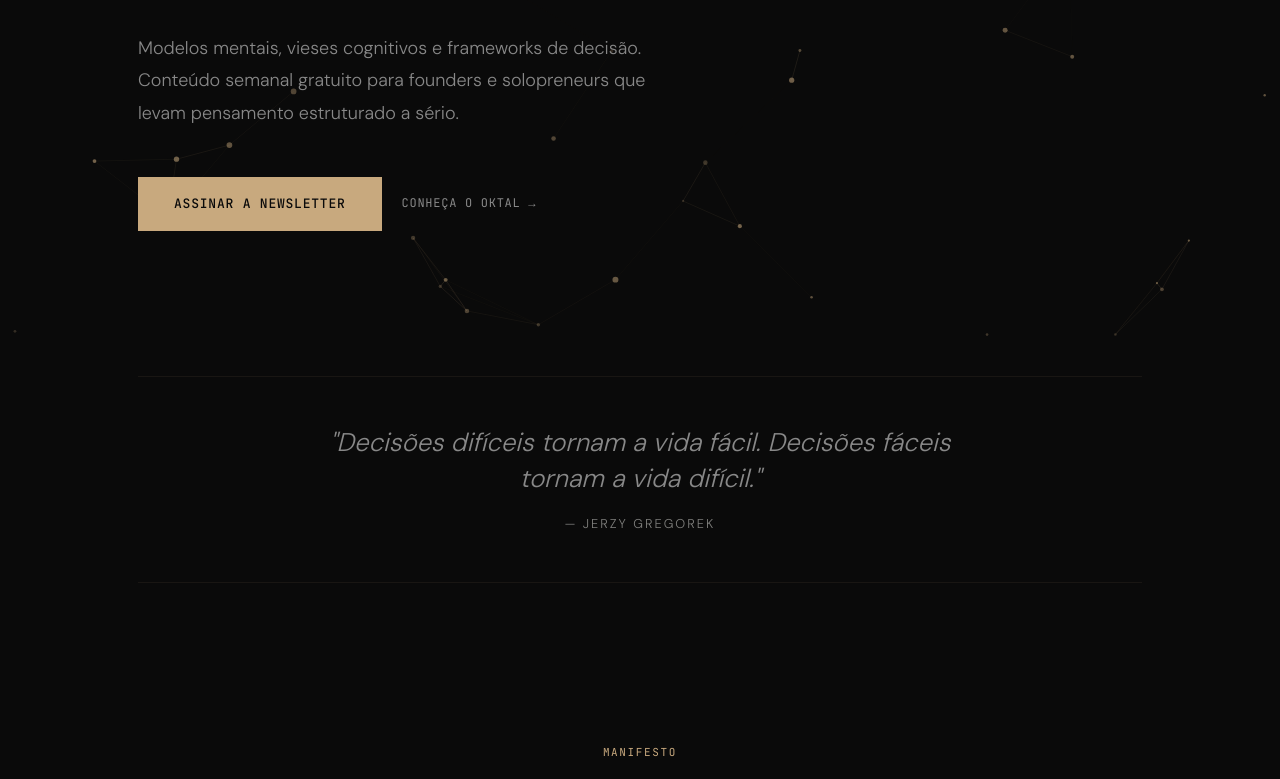
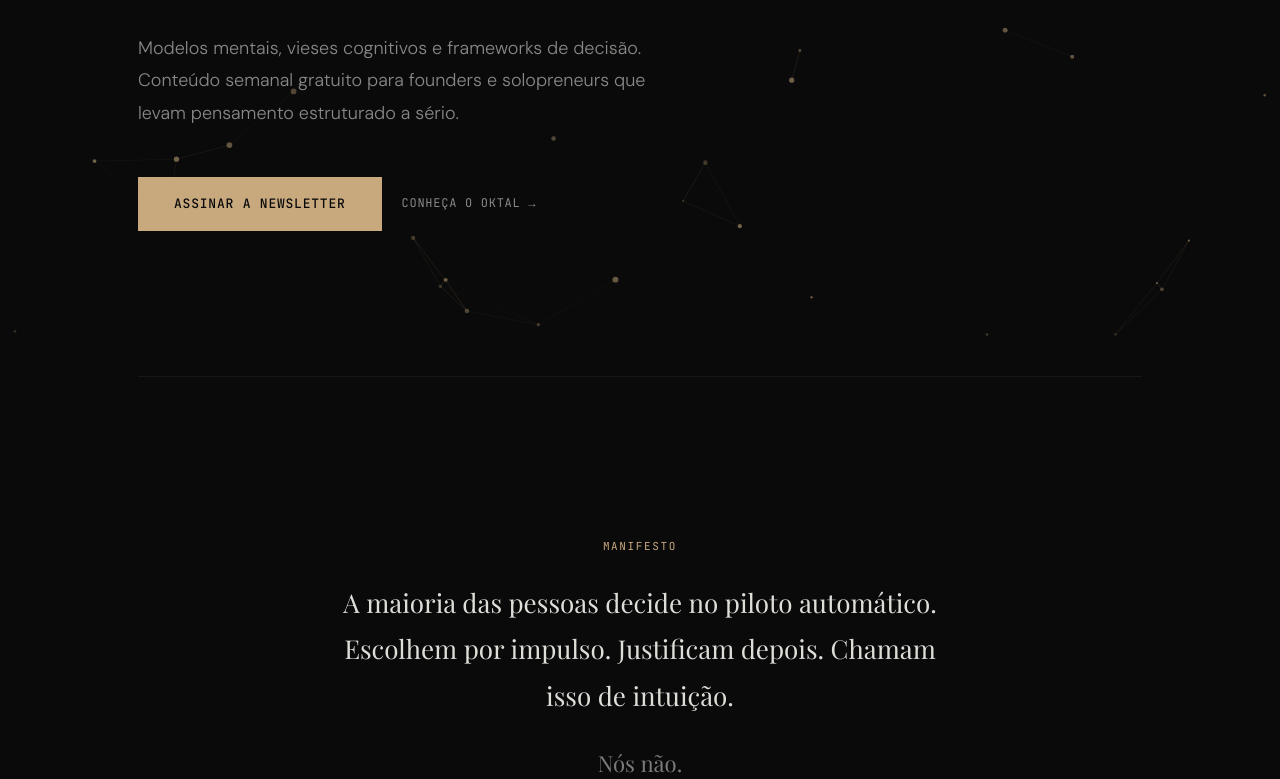
Before and after one commit to alexmeirelles/racionalistas, a Next.js app: page / in a window 1280 px wide. Shown: the part 424-1203 px from the top of the page. Built offline with nearby package versions, Linux system fonts and the light colour scheme; a web font is replaced by a local one.

Commit message:
docs: remove Jerzy Gregorek quote and update CLAUDE.md

```diff
--- a/src/app/page.tsx
+++ b/src/app/page.tsx
@@ -35,18 +35,6 @@ export default function Home() {
       <a href="#oktal" className="btn-ghost">Conheça o Oktal →</a>
     </div>
   </div>
-
-  <div className="divider"><hr /></div>
-
-  {/* QUOTE SECTION */}
-  <section style={{ textAlign: "center", padding: "3rem 1rem", maxWidth: "700px", margin: "0 auto" }}>
-    <p style={{ fontSize: "1.6rem", fontStyle: "italic", color: "var(--gray-text)", lineHeight: 1.4, margin: "0 0 1rem 0" }}>
-      &quot;Decisões difíceis tornam a vida fácil. Decisões fáceis tornam a vida difícil.&quot;
-    </p>
-    <div style={{ fontSize: "0.8rem", textTransform: "uppercase", letterSpacing: "2px", opacity: 0.5 }}>
-      — Jerzy Gregorek
-    </div>
-  </section>
 
   <div className="divider"><hr /></div>
 
```
Also changed, not shown: 1 other file (tests, documents, lock files or other folders).
